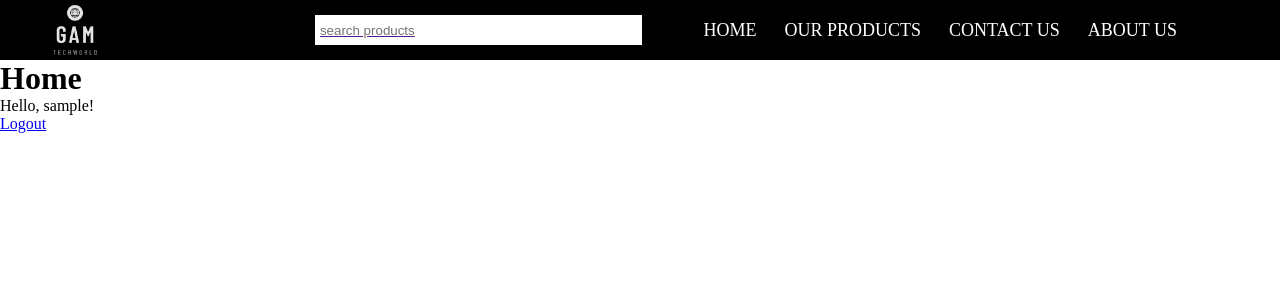
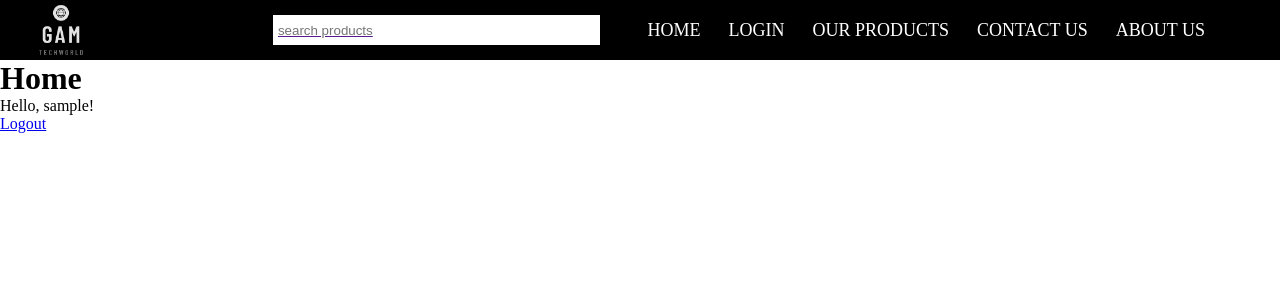
Before and after one commit to Deany256/Team_Project, a Flask app: template templates/home.html in a window 1280 px wide. Shown: the top 300 px of the page. Run offline with Flask 3, Linux system fonts and the light colour scheme; the template is opened without the code that fills it, so the values that code supplies are empty; the visitor is signed in with stand-in values (Sample User, id 1).

Commit message:
Update home.html

```diff
--- a/templates/home.html
+++ b/templates/home.html
@@ -17,7 +17,7 @@
       <ul>
         <li><a href="#" class="under">HOME</a></li>
         <li><a href="#" class="under">SHOP</a></li>
-        <li><a href="/basket" class="under">OUR PRODUCTS</a></li>
+        <li><a href="/banner" class="under">OUR PRODUCTS</a></li>
         <li><a href="#" class="under">CONTACT US</a></li>
         <li><a href="#" class="under">ABOUT US</a></li>
       </ul>
@@ -31,7 +31,8 @@
     <div class="heading">
       <ul>
         <li><a href="/home" class="under">HOME</a></li>
-        <li><a href="/basket" class="under">OUR PRODUCTS</a></li>
+         <li><a href="/login" class="under">LOGIN</a></li>
+        <li><a href="/banner" class="under">OUR PRODUCTS</a></li>
         <li><a href="/contact" class="under">CONTACT US</a></li>
         <li><a href="/about" class="under">ABOUT US</a></li>
       </ul>
```
